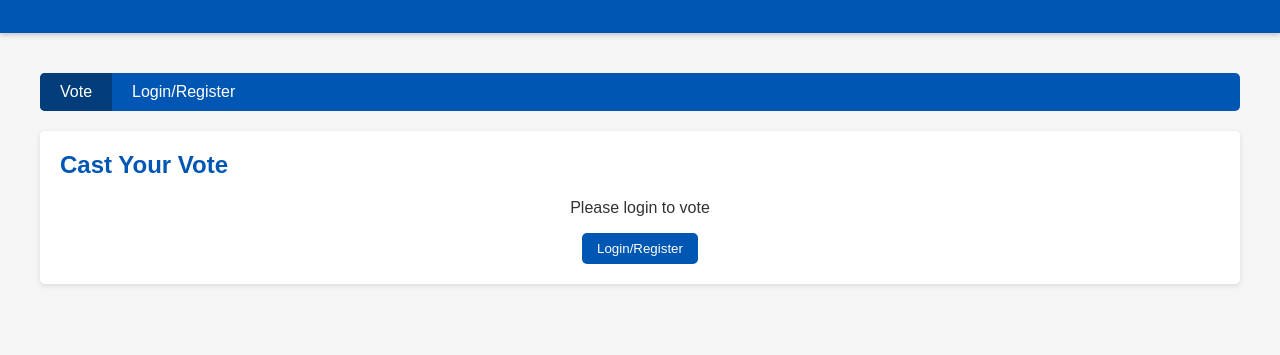
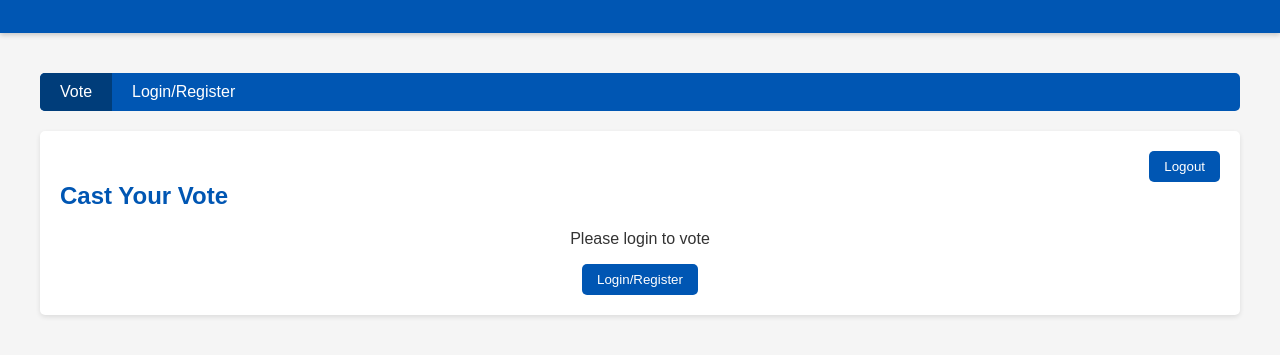
Before and after one commit to shivam123108/college-voting-system, a plain HTML site: page index.html in a window 1280 px wide. Both pictures are taken after a click on the element "Vote". Shown: the part 277-632 px from the top of the page. Drawn offline with Linux system fonts and the light colour scheme.

Commit message:
Add files via upload

```diff
--- a/index.html
+++ b/index.html
@@ -231,6 +231,9 @@
         </div>
 
         <div id="vote" class="tab-content card">
+            <div style="text-align: right;">
+                <button onclick="logout()">Logout</button>
+            </div>
             <h2>Cast Your Vote</h2>
             <div id="login-prompt" style="text-align: center; display: none;">
                 <p>Please login to vote</p>
@@ -348,7 +351,7 @@
 
         let currentUser = null;
 
-        // Initialize the page
+        // Initialize the page with localStorage check
         function init() {
             renderCandidates();
             updateRemoveCandidateDropdown();
@@ -359,12 +362,22 @@
             candidates[2].votes = 18;
             candidates[3].votes = 12;
 
-            // Hide voting sections and show login prompt until user logs in
-            document.getElementById('cr-section').style.display = 'none';
-            document.getElementById('lr-section').style.display = 'none';
-            document.getElementById('login-prompt').style.display = 'block';
-
-            showTab('loginRegister');
+            // Check for saved login state
+            const savedUser = localStorage.getItem('currentUser');
+            if (savedUser) {
+                currentUser = JSON.parse(savedUser);
+                updateUI();
+                document.getElementById('login-prompt').style.display = 'none';
+                document.getElementById('cr-section').style.display = 'block';
+                document.getElementById('lr-section').style.display = 'block';
+                showTab(currentUser.role === 'teacher' ? 'admin' : 'vote');
+            } else {
+                // Hide voting sections and show login prompt
+                document.getElementById('cr-section').style.display = 'none';
+                document.getElementById('lr-section').style.display = 'none';
+                document.getElementById('login-prompt').style.display = 'block';
+                showTab('loginRegister');
+            }
         }
 
         // Show the selected tab
@@ -471,7 +484,15 @@
             document.getElementById('thankYouModal').style.display = 'none';
         }
 
-        // Login function
+        // Logout function
+        function logout() {
+            localStorage.removeItem('currentUser');
+            currentUser = null;
+            init(); // Reset the page
+            showTab('loginRegister');
+        }
+
+        // Login function - saves state in localStorage
         function login() {
             const username = document.getElementById('username').value;
             const password = document.getElementById('password').value;
@@ -480,6 +501,8 @@
 
             if (user) {
                 currentUser = user;
+                // Save login state in localStorage
+                localStorage.setItem('currentUser', JSON.stringify(user));
                 updateUI();
                 document.getElementById('loginMessage').textContent = 'Login successful!';
                 document.getElementById('loginMessage').style.color = 'green';
```
